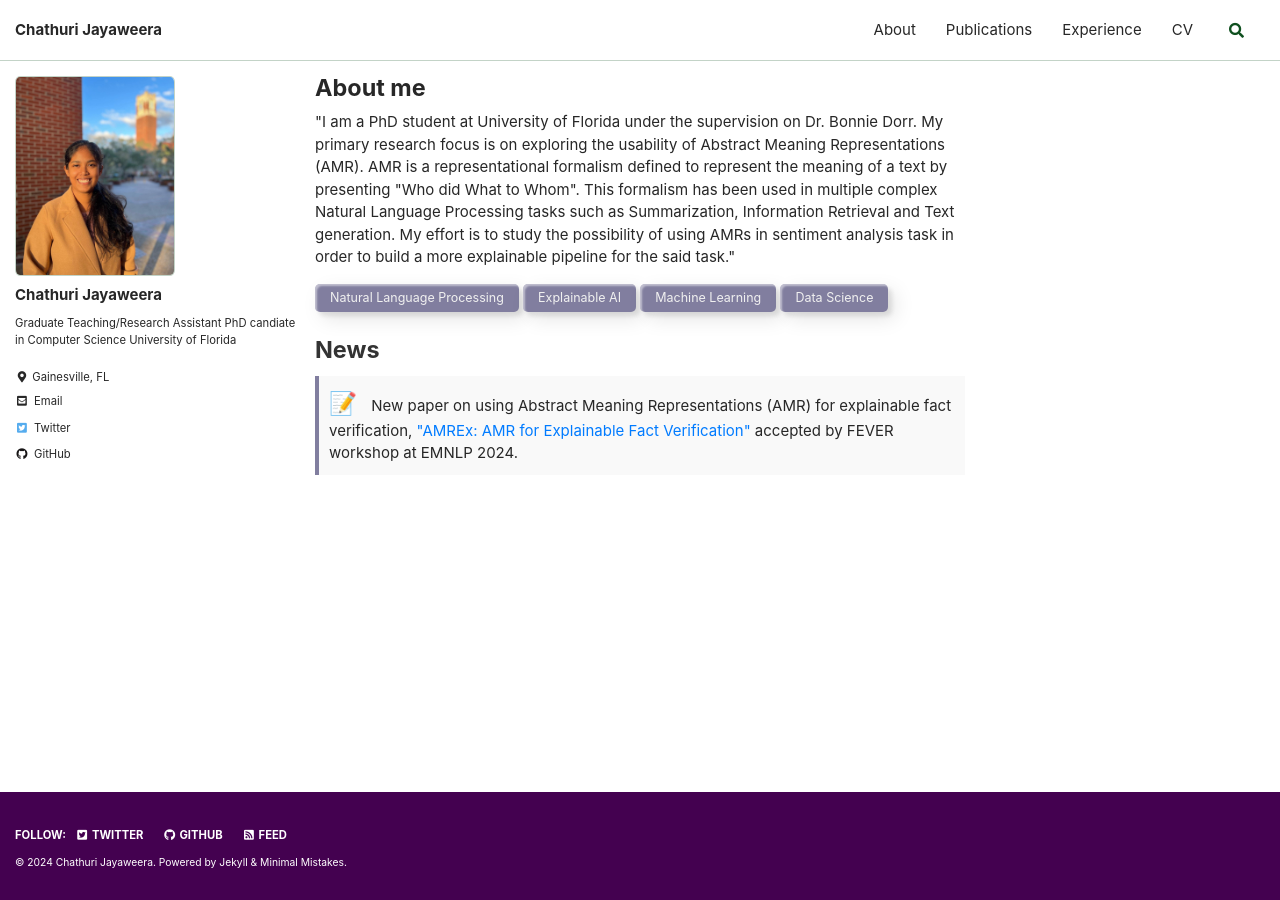
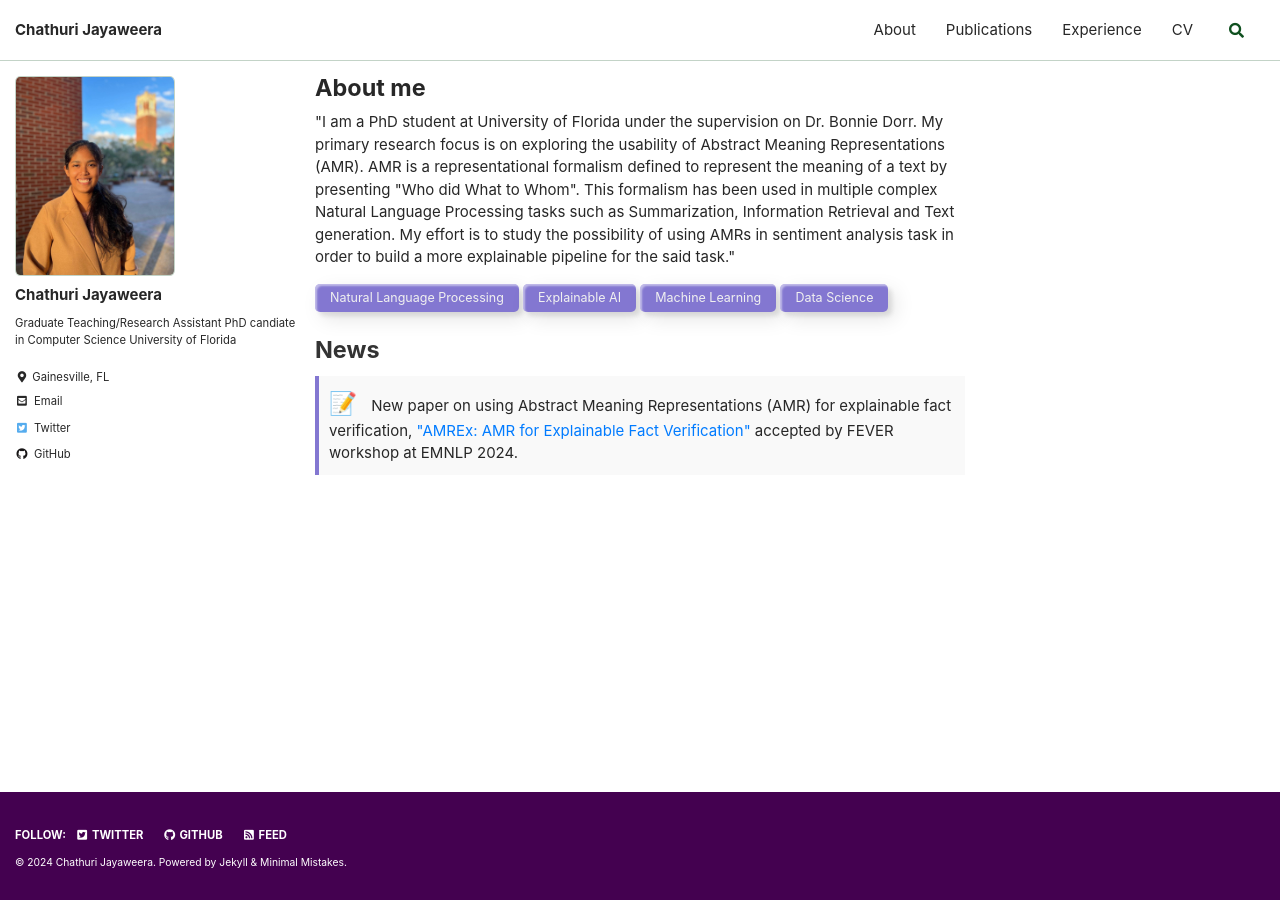
Before and after one commit to chestnutjay/chestnutjay.github.io, a Jekyll site: the page built from index.html, in a window 1280 px wide. Built offline with Jekyll 4.4.1, drawn with Linux system fonts in a browser that asks for light colours; cached includes are drawn as plain includes; the list of posts is cut into pages by our own code.

Commit message:
color change

```diff
--- a/index.html
+++ b/index.html
@@ -67,7 +67,7 @@ build a more explainable pipeline for the said task."
     height: 28px;
     color: #f0f0f0;
     /* background:  ; #b60e4e */
-    background: #817E9F;
+    background: #8377D1;
     border-radius: 5px;
     padding: 5px 15px;
     transition: all 0.3s ease;
@@ -111,7 +111,7 @@ build a more explainable pipeline for the said task."
     .news-item {
       margin-bottom: 15px;
       padding: 10px;
-      border-left: 4px solid #817E9F; /* Highlight bar */
+      border-left: 4px solid #8377D1; /* Highlight bar */
       background-color: #f9f9f9;
     }
     .news-item .emoji {
```
